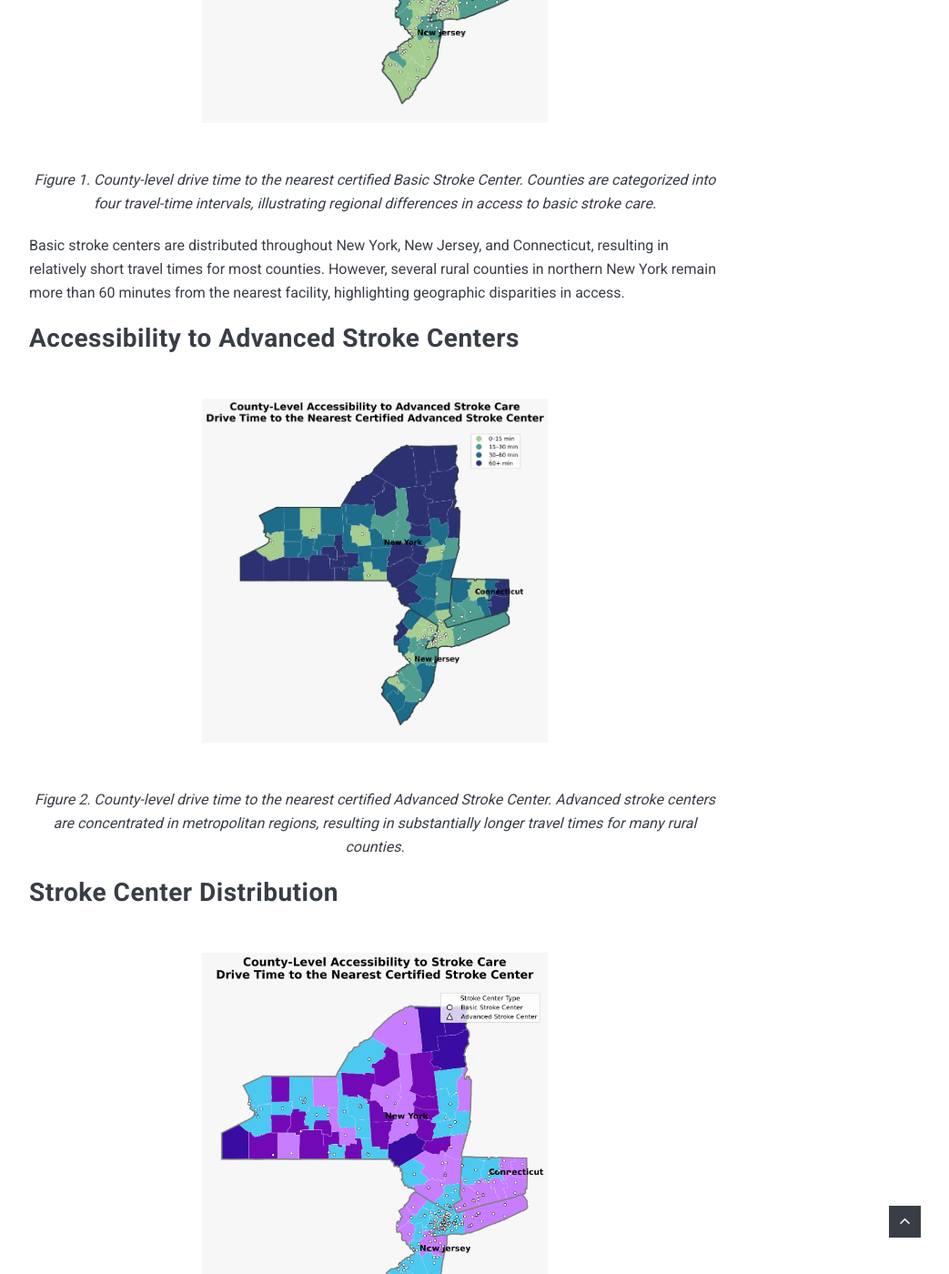
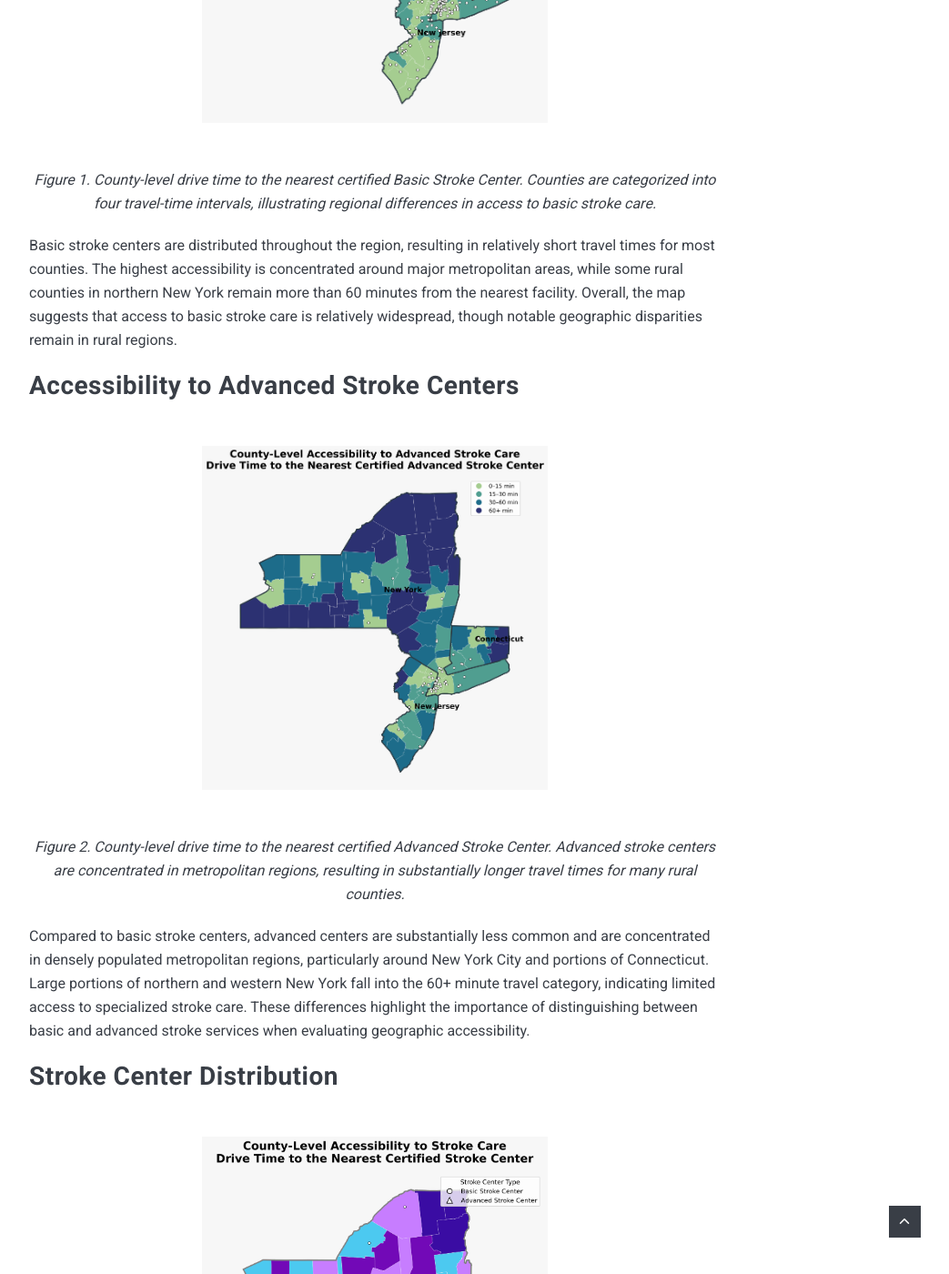
Before and after one commit to palism1/stroke-burden-index, a Jekyll site: the page built from docs/_posts/2026-07-07-project-outcome.md, in a window 1280 px wide and 1400 px high, scrolled down 3288 px. Shown: the whole window at 91% size, without its empty margins (228-1271 px from the left). Built offline with Jekyll 4.4.1, drawn with Linux system fonts in a browser that asks for light colours; nearby versions of some CDN libraries; some of the changed text lies outside the part shown.

Commit message:
Update 2026-07-07-project-outcome.md

```diff
--- a/docs/_posts/2026-07-07-project-outcome.md
+++ b/docs/_posts/2026-07-07-project-outcome.md
@@ -91,8 +91,7 @@
 <i>Figure 1. County-level drive time to the nearest certified Basic Stroke Center. Counties are categorized into four travel-time intervals, illustrating regional differences in access to basic stroke care.</i>
 </p>
 
-Basic stroke centers are distributed throughout New York, New Jersey, and Connecticut, resulting in relatively short travel times for most counties. However, several rural counties in northern New York remain more than 60 minutes from the nearest facility, highlighting geographic disparities in access.
-
+Basic stroke centers are distributed throughout the region, resulting in relatively short travel times for most counties. The highest accessibility is concentrated around major metropolitan areas, while some rural counties in northern New York remain more than 60 minutes from the nearest facility. Overall, the map suggests that access to basic stroke care is relatively widespread, though notable geographic disparities remain in rural regions.
 
 <h2>Accessibility to Advanced Stroke Centers</h2>
 
@@ -105,6 +104,7 @@
 <i>Figure 2. County-level drive time to the nearest certified Advanced Stroke Center. Advanced stroke centers are concentrated in metropolitan regions, resulting in substantially longer travel times for many rural counties.</i>
 </p>
 
+Compared to basic stroke centers, advanced centers are substantially less common and are concentrated in densely populated metropolitan regions, particularly around New York City and portions of Connecticut. Large portions of northern and western New York fall into the 60+ minute travel category, indicating limited access to specialized stroke care. These differences highlight the importance of distinguishing between basic and advanced stroke services when evaluating geographic accessibility.
 
 <h2>Stroke Center Distribution</h2>
 
@@ -116,6 +116,8 @@
 <p align="center">
 <i>Figure 3. Locations of certified Basic Stroke Centers (circles) and Advanced Stroke Centers (triangles) overlaid on county accessibility categories.</i>
 </p>
+
+This map overlays both Basic Stroke Centers (circles) and Advanced Stroke Centers (triangles) on county accessibility categories. The figure demonstrates the geographic concentration of advanced stroke care around major urban centers while illustrating the broader distribution of basic stroke centers. Together, these patterns reveal substantial spatial disparities in access to specialized stroke treatment, particularly in rural counties.
 
 ---
 
@@ -133,6 +135,21 @@
 - Final SBPI map
 - Top 10 priority counties
 - Ranking table
+
+### Top 20 Highest Priority Counties
+
+<h2>Highest Priority Counties</h2>
+
+<p align="center">
+  <img src="../images/sbpi_priority_counties.png"
+    style="width:50%; height:auto;">
+</p>
+
+<p align="center">
+<i>Figure 10. Twenty counties with the highest Stroke Burden Priority Index (SBPI), representing locations where elevated stroke risk coincides with reduced healthcare accessibility.</i>
+</p>
+
+The lollipop chart above ranks the twenty counties with the highest Stroke Burden Priority Index scores. Nearly all of the highest-priority counties are located in rural upstate New York, where elevated stroke risk coincides with reduced healthcare resources and longer travel times to stroke centers. Counties such as Hamilton, Delaware, Chenango, and Essex consistently emerge as the highest-priority locations for potential intervention. This ranking provides a practical framework for identifying counties where investments in stroke prevention, healthcare resources, or geographic accessibility may have the greatest impact.
 
 ---
 
```
